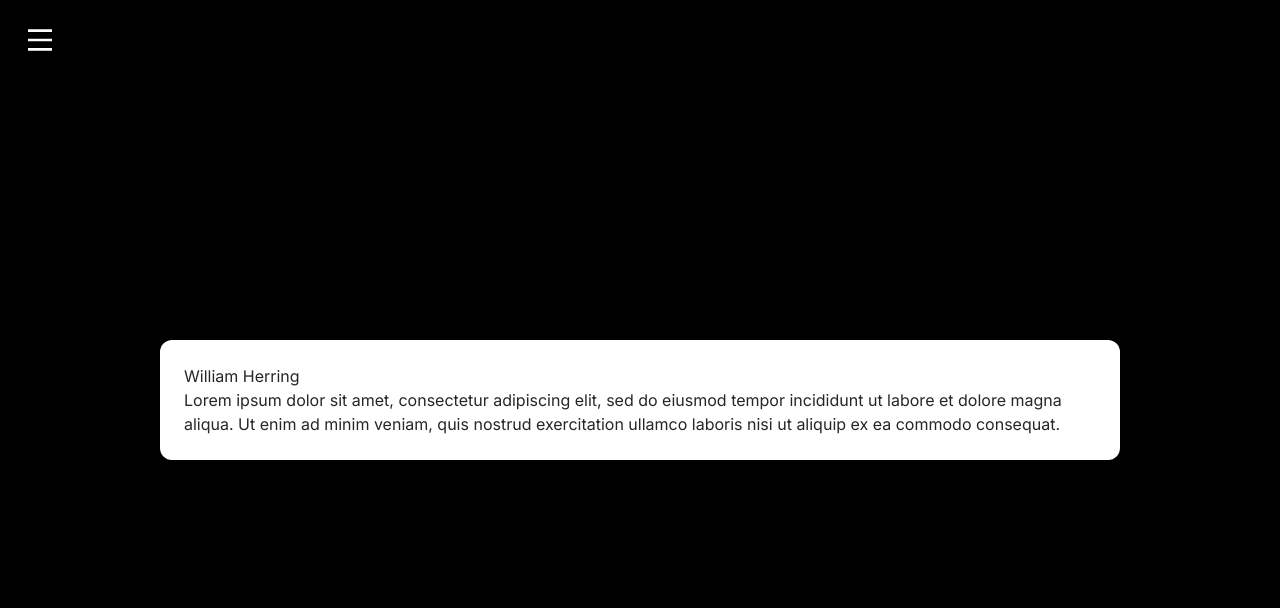
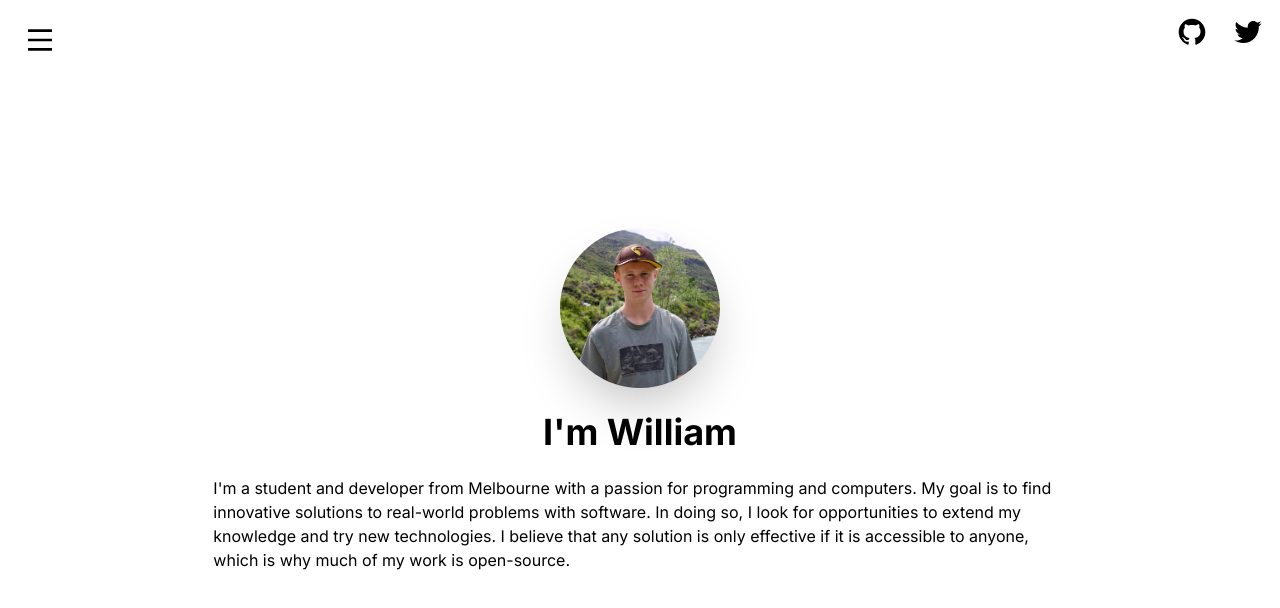
Before and after one commit to coding-cuber/coding-cuber.github.io, a website: page index.html in a window 1280 px wide. Drawn offline with Linux system fonts and the light colour scheme.

Commit message:
homepage started

```diff
--- a/index.html
+++ b/index.html
@@ -15,19 +15,33 @@
         }
         body {
             font-family: 'Inter';
-            background-color: black;
-            color: white;
         }
     </style>
 </head>
 <body>
-    <button class="fixed top-0 left-0 p-4 m-2 rounded-lg w-16 bg-white bg-opacity-0 active:bg-opacity-10">
-        <svg xmlns="http://www.w3.org/2000/svg" viewBox="0 0 24 24"><path d="M3 4H21V6H3V4ZM3 11H21V13H3V11ZM3 18H21V20H3V18Z" fill="rgba(255,255,255,1)"></path></svg>
-    </button>
+    <nav class="flex fixed top-0 w-screen">
+        <button class="fixed p-4 m-2 rounded-lg w-16 bg-black bg-opacity-0 active:bg-opacity-10">
+            <svg xmlns="http://www.w3.org/2000/svg" viewBox="0 0 24 24"><path d="M3 4H21V6H3V4ZM3 11H21V13H3V11ZM3 18H21V20H3V18Z"></path></svg>
+        </button>
+        <div class="ml-auto flex items-center p-4 space-x-6 right-0">
+            <a href="https://github.com/william-herring">
+                <svg class="w-8" xmlns="http://www.w3.org/2000/svg" viewBox="0 0 24 24"><path d="M12.001 2C6.47598 2 2.00098 6.475 2.00098 12C2.00098 16.425 4.86348 20.1625 8.83848 21.4875C9.33848 21.575 9.52598 21.275 9.52598 21.0125C9.52598 20.775 9.51348 19.9875 9.51348 19.15C7.00098 19.6125 6.35098 18.5375 6.15098 17.975C6.03848 17.6875 5.55098 16.8 5.12598 16.5625C4.77598 16.375 4.27598 15.9125 5.11348 15.9C5.90098 15.8875 6.46348 16.625 6.65098 16.925C7.55098 18.4375 8.98848 18.0125 9.56348 17.75C9.65098 17.1 9.91348 16.6625 10.201 16.4125C7.97598 16.1625 5.65098 15.3 5.65098 11.475C5.65098 10.3875 6.03848 9.4875 6.67598 8.7875C6.57598 8.5375 6.22598 7.5125 6.77598 6.1375C6.77598 6.1375 7.61348 5.875 9.52598 7.1625C10.326 6.9375 11.176 6.825 12.026 6.825C12.876 6.825 13.726 6.9375 14.526 7.1625C16.4385 5.8625 17.276 6.1375 17.276 6.1375C17.826 7.5125 17.476 8.5375 17.376 8.7875C18.0135 9.4875 18.401 10.375 18.401 11.475C18.401 15.3125 16.0635 16.1625 13.8385 16.4125C14.201 16.725 14.5135 17.325 14.5135 18.2625C14.5135 19.6 14.501 20.675 14.501 21.0125C14.501 21.275 14.6885 21.5875 15.1885 21.4875C19.259 20.1133 21.9999 16.2963 22.001 12C22.001 6.475 17.526 2 12.001 2Z"></path></svg>
+            </a>
+            <a href="https://twitter.com/wherring_au">
+                <svg class="w-8" xmlns="http://www.w3.org/2000/svg" viewBox="0 0 24 24"><path d="M22.2125 5.65605C21.4491 5.99375 20.6395 6.21555 19.8106 6.31411C20.6839 5.79132 21.3374 4.9689 21.6493 4.00005C20.8287 4.48761 19.9305 4.83077 18.9938 5.01461C18.2031 4.17106 17.098 3.69303 15.9418 3.69434C13.6326 3.69434 11.7597 5.56661 11.7597 7.87683C11.7597 8.20458 11.7973 8.52242 11.8676 8.82909C8.39047 8.65404 5.31007 6.99005 3.24678 4.45941C2.87529 5.09767 2.68005 5.82318 2.68104 6.56167C2.68104 8.01259 3.4196 9.29324 4.54149 10.043C3.87737 10.022 3.22788 9.84264 2.64718 9.51973C2.64654 9.5373 2.64654 9.55487 2.64654 9.57148C2.64654 11.5984 4.08819 13.2892 6.00199 13.6731C5.6428 13.7703 5.27232 13.8194 4.90022 13.8191C4.62997 13.8191 4.36771 13.7942 4.11279 13.7453C4.64531 15.4065 6.18886 16.6159 8.0196 16.6491C6.53813 17.8118 4.70869 18.4426 2.82543 18.4399C2.49212 18.4402 2.15909 18.4205 1.82812 18.3811C3.74004 19.6102 5.96552 20.2625 8.23842 20.2601C15.9316 20.2601 20.138 13.8875 20.138 8.36111C20.138 8.1803 20.1336 7.99886 20.1256 7.81997C20.9443 7.22845 21.651 6.49567 22.2125 5.65605Z"></path></svg>
+            </a>
+        </div>
+    </nav>
     <div class="flex h-screen w-screen items-center justify-center">
-        <div class="p-6 bg-white m-40 rounded-xl text-neutral-800">
-            <h1>William Herring</h1>
-            Lorem ipsum dolor sit amet, consectetur adipiscing elit, sed do eiusmod tempor incididunt ut labore et dolore magna aliqua. Ut enim ad minim veniam, quis nostrud exercitation ullamco laboris nisi ut aliquip ex ea commodo consequat.
+        <div class="w-2/3 flex flex-col items-center">
+            <img class="w-40 mb-6 rounded-full shadow-2xl" src="images/me.JPG">
+            <h1 class="text-center font-bold text-4xl mb-6">I'm William</h1>
+            <p>
+                I'm a student and developer from Melbourne with a passion for programming and computers. My goal is to
+                find innovative solutions to real-world problems with software. In doing so, I look for opportunities
+                to extend my knowledge and try new technologies. I believe that any solution is only effective if it is
+                accessible to anyone, which is why much of my work is open-source.
+            </p>
         </div>
     </div>
 </body>
```
Also changed, not shown: dist/output.css, images/me.JPG (added), 1 other file.
